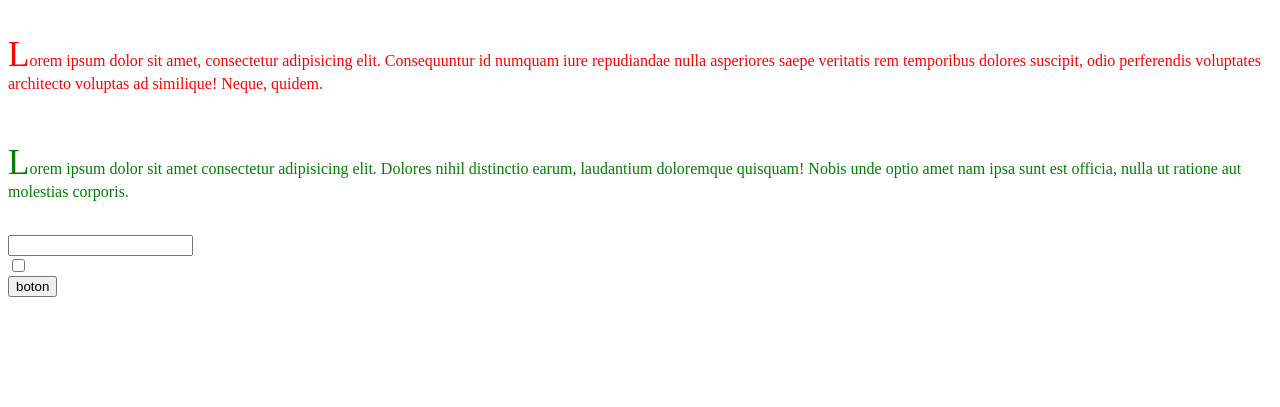
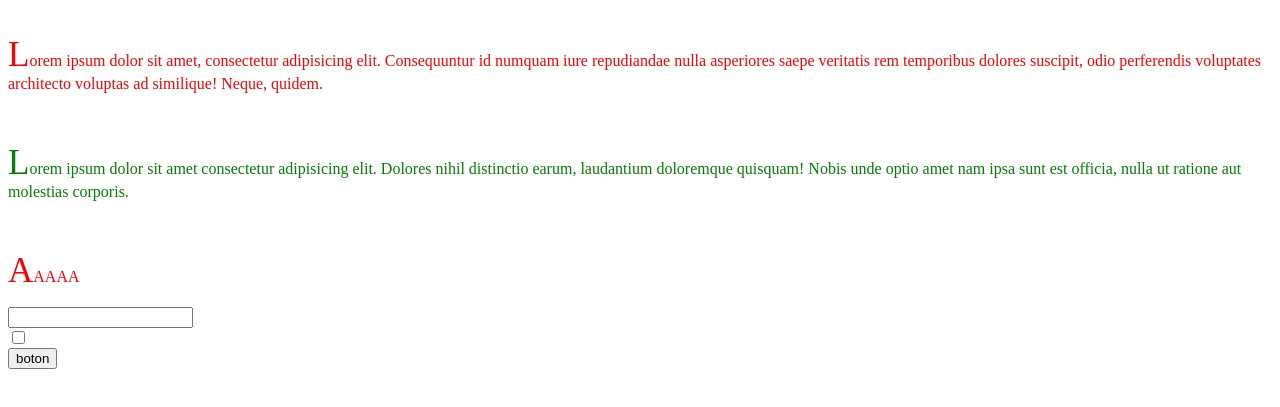
Before and after one commit to Fundamentos2020/ejercicios-clase-AlfredoOrtiz14, a plain HTML site: page selectores.html in a window 1280 px wide. Shown: the part 79-486 px from the top of the page. Drawn offline with Linux system fonts and the light colour scheme.

Commit message:
Segundo commit

```diff
--- a/selectores.html
+++ b/selectores.html
@@ -14,6 +14,7 @@
     <br>
     <p id="parrafo2">Lorem ipsum dolor sit amet consectetur adipisicing elit. Dolores nihil distinctio earum, laudantium doloremque quisquam! Nobis unde optio amet nam ipsa sunt est officia, nulla ut ratione aut molestias corporis.</p>
     <br>
+    <p>AAAAA</p>
     <form>
         <input type="text">
         <br>
```
